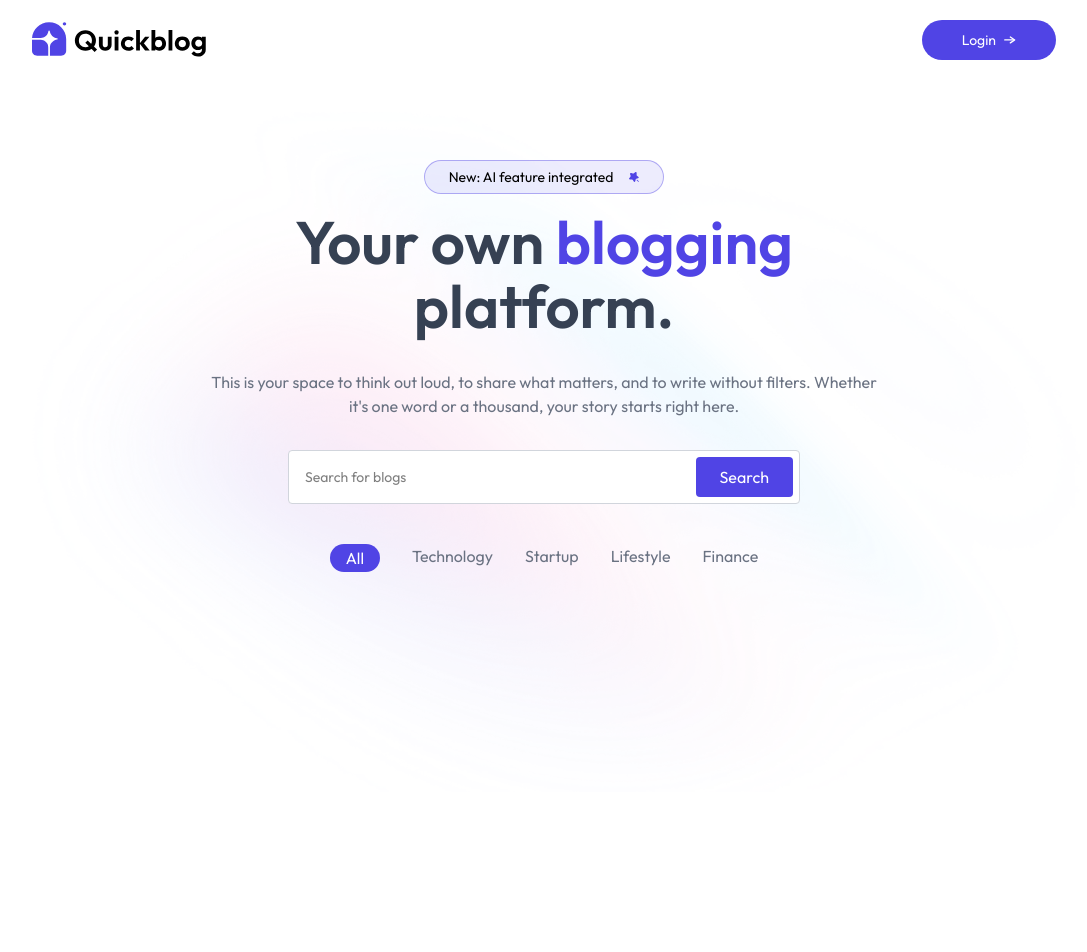
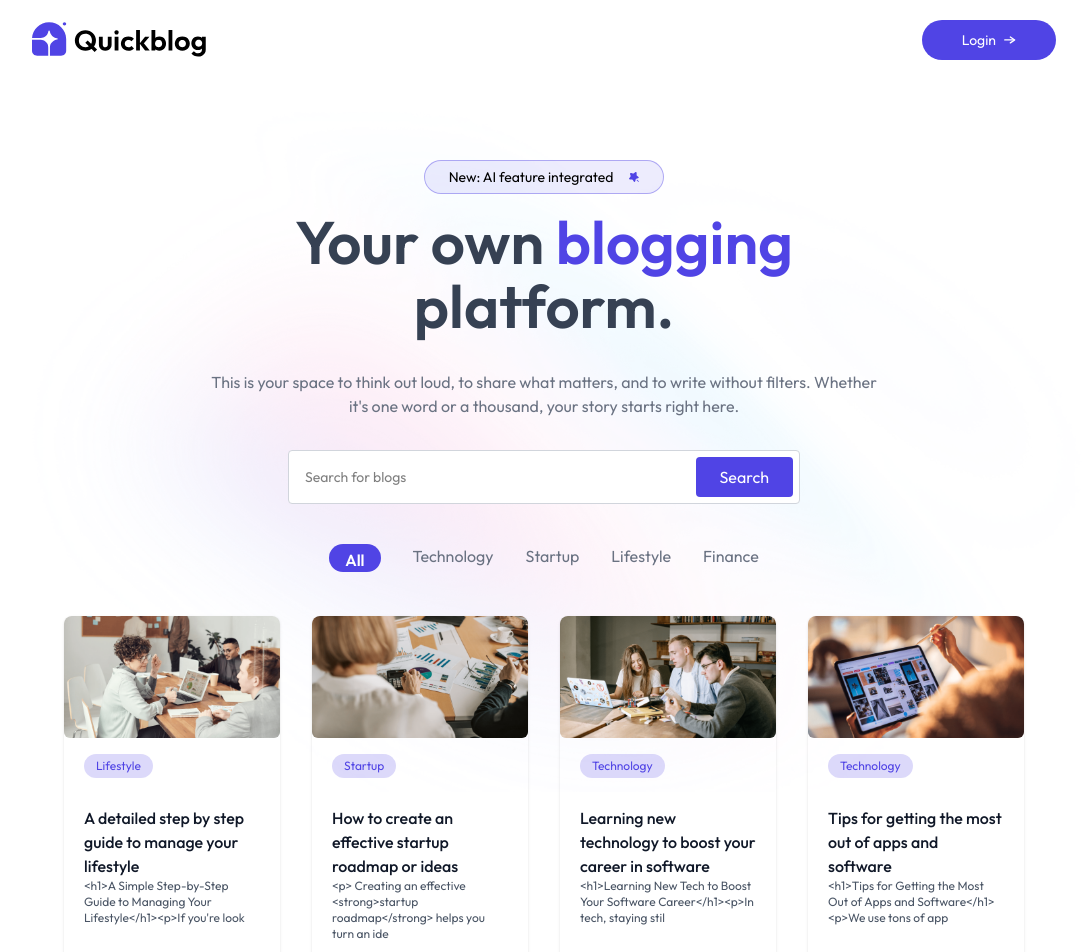
Before and after one commit to Rahul0356/QuickBlog, a React (Vite) app in the folder client/: page / in a window 1280 px wide. Shown: the top 952 px of the page, without its empty margins (96-1183 px from the left). Before the commit the page ends 800 px from the top, so only its background shows below. Built offline with nearby package versions, Linux system fonts and the light colour scheme.

Commit message:
Add the bolgCard

```diff
--- a/client/src/App.jsx
+++ b/client/src/App.jsx
@@ -8,7 +8,7 @@ const App = () => {
     <div>
       <Routes>
         <Route path='/' element={<Home/>} />
-         <Route path='/blog' element={<Bolg/>} />
+         <Route path='/blog/:id' element={<Bolg/>} />
       </Routes>
     </div>
   )
--- /dev/null
+++ b/client/src/components/BlogCard.jsx
@@ -0,0 +1,22 @@
+import React from 'react';
+import { useNavigate } from 'react-router-dom';
+
+const BlogCard = ({ blog }) => {
+  const { title, description, image, _id, category } = blog;
+  const navigate = useNavigate()
+  return (
+    <div onClick={()=> navigate(`/blog/${_id}`)} className='w-full rounded-lg overflow-hidden shadow hover:scale-102 hover:shadow-primary/25 duration-300
+    cursor-pointer'>
+      <img src={image} alt={title} className="aspect-video w-full object-cover rounded-md" />
+      <span className="ml-5 mt-4 px-3 py-1 inline-block bg-primary/20 rounded-full text-primary text-xs">
+        {category}
+      </span>
+      <div className='p-5'>
+      <h5 className="mt-2 font-medium text-gray-900">{title}</h5>
+      <p className="mb-3 text-xs text-gray-600">{description.slice(0,80)}</p>
+    </div>
+    </div>
+  );
+};
+
+export default BlogCard;
--- a/client/src/components/BlogList.jsx
+++ b/client/src/components/BlogList.jsx
@@ -1,34 +1,52 @@
-import React, { useState } from 'react'
-import { blogCategories } from '../assets/assets'
-import { motion } from "motion/react"
+import React, { useState } from 'react';
+import { blog_data, blogCategories } from '../assets/assets';
+import { motion } from 'framer-motion'; // Corrected import path
+import BlogCard from './BlogCard';
+
 const BlogList = () => {
+  const [menu, setMenu] = useState('All');
 
-const [menu,setMenu] = useState("All");
+  const filteredBlogs = blog_data.filter(blog =>
+    menu === 'All' ? true : blog.category === menu
+  );
 
   return (
-    <div>
-      <div className='flex justify-center gap-4 sm:gap-8 my-10
-       relative'>
-        {blogCategories.map((item)=>(
-          <div key={item} className='relative'>
-            <button onClick={()=>setMenu(item)}
-            className={`cursor-pointer text-gray-500 ${menu === item && 'text-white px-4 pt-0.5'}`}>
+    <div className="px-4 sm:px-8 xl:px-40">
+      {/* Category Buttons */}
+      <div className="flex justify-center gap-4 sm:gap-8 my-10 relative flex-wrap">
+        {blogCategories.map((item) => (
+          <div key={item} className="relative">
+            <button
+              onClick={() => setMenu(item)}
+              className={`relative cursor-pointer text-sm sm:text-base transition-all duration-200 ${
+                menu === item ? 'text-white px-4 py-1 font-semibold' : 'text-gray-500'
+              }`}
+            >
               {item}
-              {menu === item &&(
- <motion.div layoutId='underline'
- transition={{type:'spring', stiffness:500,damping:30}} className='absolute left-0 right-0 top-0 h-7 -z-1
-              bg-primary rounded-full '> </motion.div>
+              {menu === item && (
+                <motion.div
+                  layoutId="underline"
+                  transition={{ type: 'spring', stiffness: 500, damping: 30 }}
+                  className="absolute left-0 right-0 top-0 h-7 -z-10 bg-primary rounded-full"
+                />
               )}
             </button>
-            </div>
+          </div>
         ))}
       </div>
-      <div>
-        {/* --- blog cards --- */}
 
+      {/* Blog Cards */}
+      <div className="grid grid-cols-1 sm:grid-cols-2 md:grid-cols-3 xl:grid-cols-4 gap-8 mb-24">
+        {filteredBlogs.length > 0 ? (
+          filteredBlogs.map((blog) => <BlogCard key={blog._id} blog={blog} />)
+        ) : (
+          <p className="text-center col-span-full text-gray-500">
+
+          </p>
+        )}
       </div>
     </div>
-  )
-}
+  );
+};
 
-export default BlogList
+export default BlogList;
```
